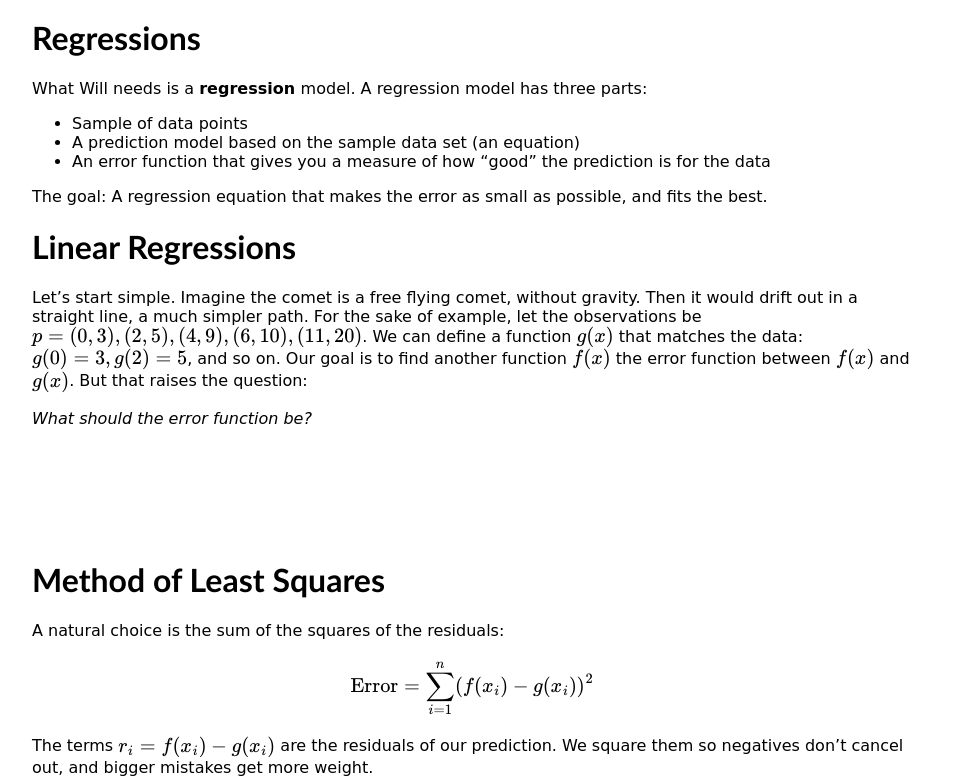
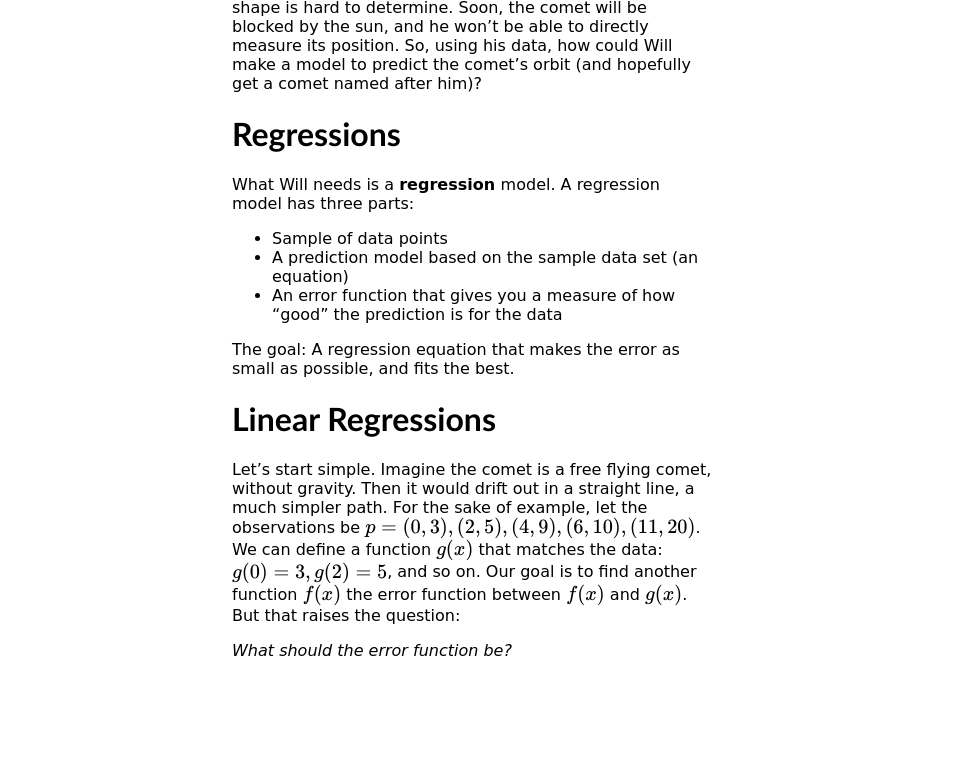
Before and after one commit to TheInvincibleFlyingTomato/SoME4-Regressions, a plain HTML site: page index.html in a window 1280 px wide. Shown: the part 741-1522 px from the top of the page, without its empty margins (168-1131 px from the left). Drawn offline with nearby package versions, Linux system fonts and the light colour scheme.

Commit message:
Update index.html

```diff
--- a/index.html
+++ b/index.html
@@ -17,8 +17,8 @@
         font-family: 'Trebuchet MS', sans-serif;
     }
     body {
-        margin-right: 200px;
-        margin-left: 200px;
+        margin-right: 400px;
+        margin-left: 400px;
 
     }
 
```
